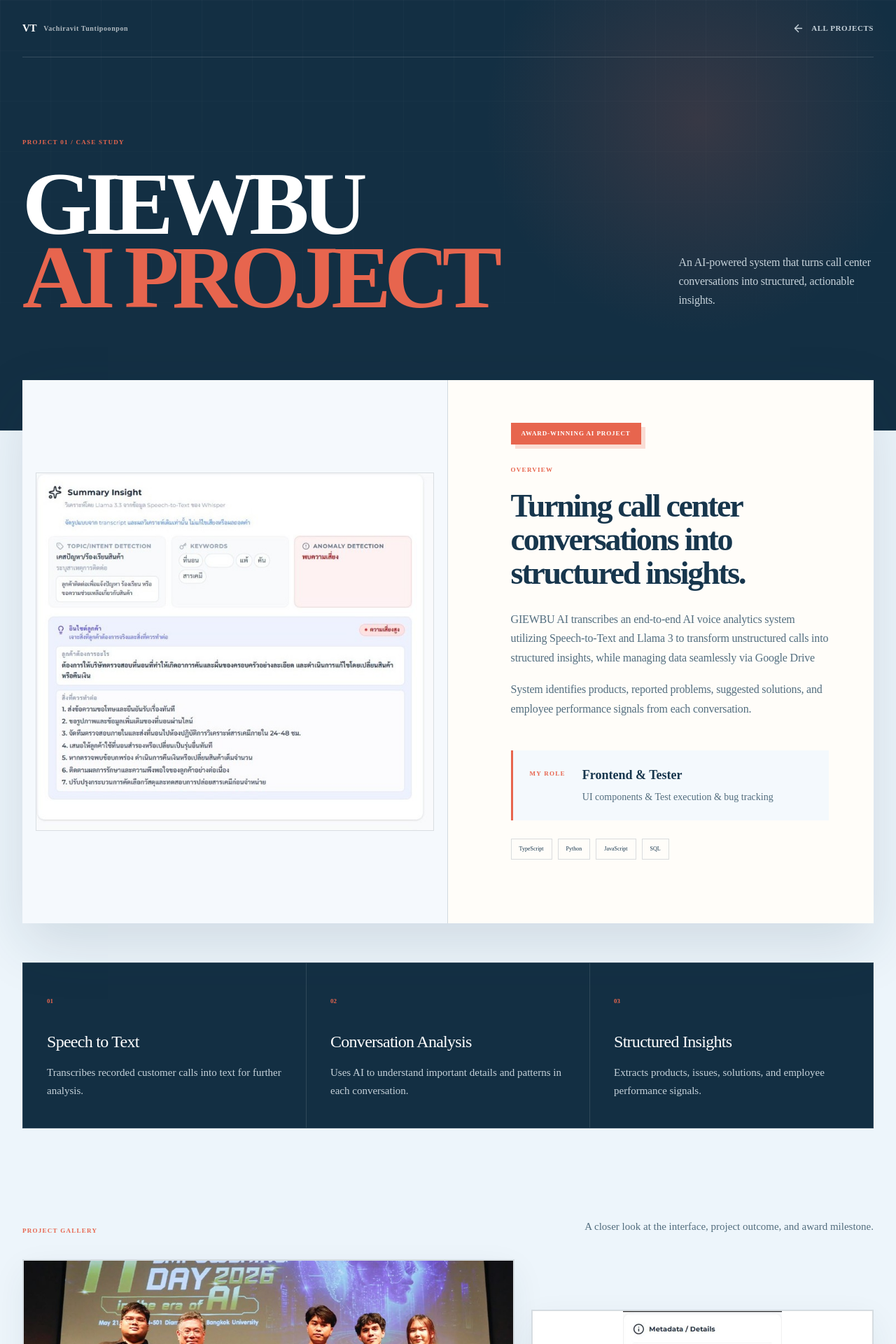
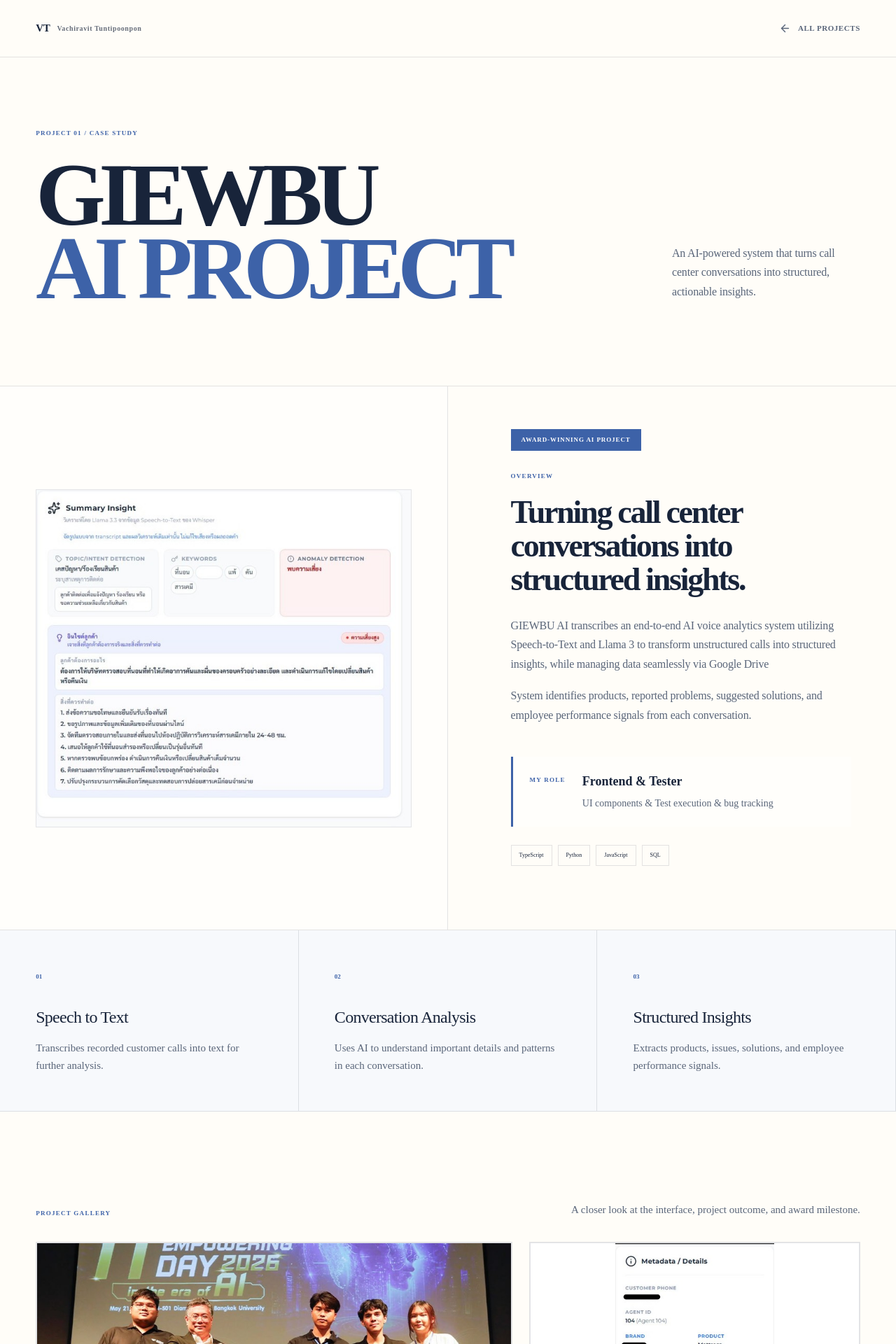
Before and after one commit to vachiravitz/portfolio-vachiravit, a Next.js app: page /projects/giewbu-ai-project in a window 1280 px wide. Shown: the top 1920 px of the page at 70% size. Built offline with nearby package versions, Linux system fonts and the light colour scheme.

Commit message:
Make project case study full width and minimal

```diff
--- a/app/case-study.css
+++ b/app/case-study.css
@@ -1,14 +1,15 @@
 /* Project Case Study pages: /projects/project-slug */
 .case-study {
-  --case-background: #edf5fb;
-  --case-panel: #fffdf9;
-  --case-ink: #17364d;
-  --case-text: #526d7e;
-  --case-deep: #132f43;
-  --case-deep-text: #c6d2da;
-  --case-line: rgba(23, 54, 77, .16);
-  --case-accent: #e7654e;
-  --case-secondary: #79cdbd;
+  --case-background: #fffdf8;
+  --case-panel: #fffdf8;
+  --case-ink: #18243a;
+  --case-text: #596579;
+  --case-deep: #18243a;
+  --case-deep-text: #596579;
+  --case-line: rgba(24, 36, 58, .12);
+  --case-accent: #3d62a8;
+  --case-secondary: #dce7f7;
+  --case-page-padding: clamp(24px, 4vw, 72px);
   min-height: 100vh;
   overflow: hidden;
   background: var(--case-background);
@@ -18,25 +19,11 @@
 
 .case-intro {
   position: relative;
-  isolation: isolate;
   overflow: hidden;
-  background:
-    radial-gradient(circle at 78% 28%, color-mix(in srgb, var(--case-accent) 17%, transparent), transparent 28%),
-    var(--case-deep);
+  background: var(--case-background);
 }
 
-.case-intro::after {
-  position: absolute;
-  z-index: -1;
-  inset: 0;
-  background:
-    linear-gradient(rgba(255,255,255,.035) 1px, transparent 1px),
-    linear-gradient(90deg, rgba(255,255,255,.035) 1px, transparent 1px);
-  background-size: 72px 72px;
-  content: "";
-  mask-image: linear-gradient(to bottom, rgba(0,0,0,.72), transparent 92%);
-  pointer-events: none;
-}
+.case-intro::after { display: none; }
 
 .case-tone-violet {
   --case-background: #f5f0fb;
@@ -69,16 +56,21 @@
 .case-gallery,
 .case-final-grid,
 .case-footer {
-  width: min(1380px, calc(100% - 64px));
-  margin-inline: auto;
+  width: 100%;
+  margin-inline: 0;
 }
+
+.case-header,
+.case-hero,
+.case-gallery,
+.case-footer { padding-inline: var(--case-page-padding); }
 
 .case-header {
   display: flex;
   align-items: center;
   justify-content: space-between;
   min-height: 82px;
-  border-bottom: 1px solid rgba(255,255,255,.14);
+  border-bottom: 1px solid var(--case-line);
 }
 
 .case-brand,
@@ -94,7 +86,7 @@
 }
 
 .case-brand {
-  color: #ffffff;
+  color: var(--case-ink);
   font-size: 15px;
   letter-spacing: -.02em;
 }
@@ -107,12 +99,12 @@
   text-transform: none;
 }
 
-.case-back-top { color: var(--case-deep-text); }
+.case-back-top { color: var(--case-text); }
 .case-footer a { color: var(--case-text); }
 .case-back-top:hover,
 .case-footer a:hover { color: var(--case-accent); }
 
-.case-hero { padding-block: clamp(70px, 9vw, 132px) clamp(128px, 13vw, 190px); }
+.case-hero { padding-block: clamp(72px, 8vw, 120px) clamp(86px, 9vw, 132px); }
 .case-kicker,
 .case-eyebrow,
 .case-role > span,
@@ -137,7 +129,7 @@
 .case-title-row h1 {
   max-width: 1050px;
   margin: 0;
-  color: #ffffff;
+  color: var(--case-ink);
   font-family: var(--theme-heading-font);
   font-size: clamp(66px, 10vw, 154px);
   font-weight: 760;
@@ -156,23 +148,22 @@
 .case-title-row p {
   max-width: 410px;
   margin: 0 0 6px;
-  color: var(--case-deep-text);
+  color: var(--case-text);
   font-size: clamp(16px, 1.15vw, 18px);
   line-height: 1.7;
   letter-spacing: -.012em;
 }
 
 .case-overview {
-  position: relative;
-  z-index: 2;
   display: grid;
   grid-template-columns: minmax(0, 1fr) minmax(430px, 1fr);
   align-items: stretch;
-  margin-top: -72px;
+  margin-top: 0;
   overflow: hidden;
-  border: 0;
+  border-top: 1px solid var(--case-line);
+  border-bottom: 1px solid var(--case-line);
   background: var(--case-panel);
-  box-shadow: 0 30px 80px rgba(23, 54, 77, .14);
+  box-shadow: none;
 }
 
 .case-cover {
@@ -180,7 +171,7 @@
   place-items: center;
   min-width: 0;
   min-height: 0;
-  padding: clamp(12px, 1.5vw, 24px);
+  padding: clamp(24px, 4vw, 64px);
   border-right: 1px solid var(--case-line);
   background: color-mix(in srgb, var(--case-background) 58%, white);
 }
@@ -247,7 +238,7 @@
   margin-bottom: 30px;
   padding: 11px 15px;
   background: var(--case-accent);
-  box-shadow: 6px 6px 0 color-mix(in srgb, var(--case-accent) 22%, transparent);
+  box-shadow: none;
   color: #ffffff;
   font-family: var(--mono);
   font-size: 9px;
@@ -291,29 +282,29 @@
 .case-features {
   display: grid;
   grid-template-columns: repeat(3, 1fr);
-  margin-top: 56px;
-  border-top: 1px solid rgba(255,255,255,.12);
-  border-left: 1px solid rgba(255,255,255,.12);
-  background: var(--case-deep);
+  margin-top: 0;
+  border-top: 0;
+  border-left: 0;
+  background: #f7f9fc;
 }
 
-.case-features article { min-height: 230px; padding: 40px 34px; border-right: 1px solid rgba(255,255,255,.12); border-bottom: 1px solid rgba(255,255,255,.12); }
+.case-features article { min-height: 230px; padding: clamp(36px, 4vw, 64px) var(--case-page-padding); border-right: 1px solid var(--case-line); border-bottom: 1px solid var(--case-line); }
 .case-features article > span { color: var(--case-accent); font-family: var(--mono); font-size: 9px; font-weight: 800; }
-.case-features h3 { margin: 30px 0 14px; color: #ffffff; font-size: 24px; letter-spacing: -.03em; }
-.case-features p { max-width: 360px; margin: 0; color: var(--case-deep-text); font-size: 15px; line-height: 1.7; }
+.case-features h3 { margin: 30px 0 14px; color: var(--case-ink); font-size: 24px; letter-spacing: -.03em; }
+.case-features p { max-width: 360px; margin: 0; color: var(--case-text); font-size: 15px; line-height: 1.7; }
 
 .case-gallery { padding-block: clamp(90px, 10vw, 150px); }
 .case-gallery-heading { display: flex; justify-content: space-between; gap: 30px; align-items: end; margin-bottom: 34px; }
 .case-gallery-heading p { max-width: 520px; margin: 0; color: var(--case-text); font-size: 15px; line-height: 1.65; }
 .case-gallery-grid { display: grid; grid-template-columns: 1.18fr .82fr; gap: 24px; align-items: stretch; }
-.case-gallery figure { margin: 0; overflow: hidden; border: 1px solid var(--case-line); background: rgba(255,255,255,.64); box-shadow: 0 16px 45px rgba(23, 54, 77, .07); }
+.case-gallery figure { margin: 0; overflow: hidden; border: 1px solid var(--case-line); background: rgba(255,255,255,.64); box-shadow: none; }
 .case-gallery-wide { grid-column: 1 / -1; }
 .case-gallery-visual { height: clamp(360px, 40vw, 650px); border-bottom: 1px solid var(--case-line); }
 .case-gallery figure:not(.case-gallery-wide) .case-gallery-visual { height: clamp(330px, 34vw, 520px); }
-.case-gallery-item-2 { margin-top: 72px !important; }
+.case-gallery-item-2 { margin-top: 0 !important; }
 .case-gallery figcaption { min-height: 76px; padding: 24px 26px; color: var(--case-text); font-size: 14px; line-height: 1.6; }
 
-.case-final-grid { display: grid; grid-template-columns: repeat(auto-fit, minmax(280px, 1fr)); margin-top: 56px; border-top: 1px solid var(--case-line); border-left: 4px solid var(--case-accent); background: rgba(255,255,255,.5); }
+.case-final-grid { display: grid; grid-template-columns: repeat(auto-fit, minmax(280px, 1fr)); margin-top: 0; border-top: 1px solid var(--case-line); border-left: 0; background: #f7f9fc; }
 .case-final-after-gallery { margin-top: 0; }
 .case-final-block { min-height: 150px; padding: 34px 38px; border-right: 1px solid var(--case-line); border-bottom: 1px solid var(--case-line); }
 .case-final-block strong { display: block; max-width: 720px; margin-top: 22px; font-size: 22px; line-height: 1.3; }
@@ -352,18 +343,19 @@
 }
 
 @media (max-width: 760px) {
+  .case-study { --case-page-padding: 18px; }
   .case-header,
   .case-hero,
   .case-overview,
   .case-features,
   .case-gallery,
   .case-final-grid,
-  .case-footer { width: min(100% - 28px, 1380px); }
+  .case-footer { width: 100%; }
   .case-brand span { display: none; }
   .case-title-row h1 { font-size: clamp(52px, 17vw, 82px); }
-  .case-hero { padding-bottom: 96px; }
-  .case-overview { margin-top: -38px; }
-  .case-cover { min-height: 0; padding: 10px; }
+  .case-hero { padding-bottom: 76px; }
+  .case-overview { margin-top: 0; }
+  .case-cover { min-height: 0; padding: 18px; }
   .case-cover:has(.case-image-placeholder) { min-height: 390px; }
   .case-overview-copy { padding: 34px 24px 40px; }
   .case-role { grid-template-columns: 1fr; gap: 11px; }
```
